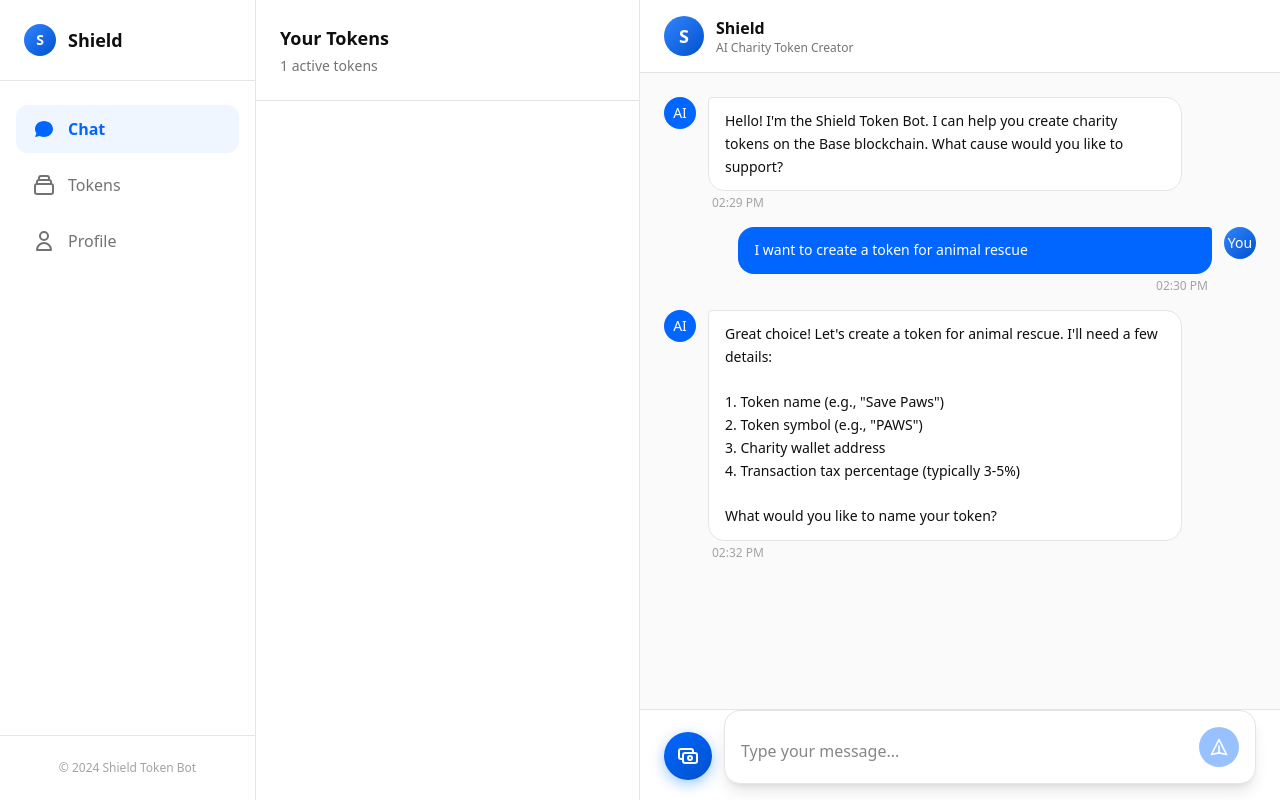
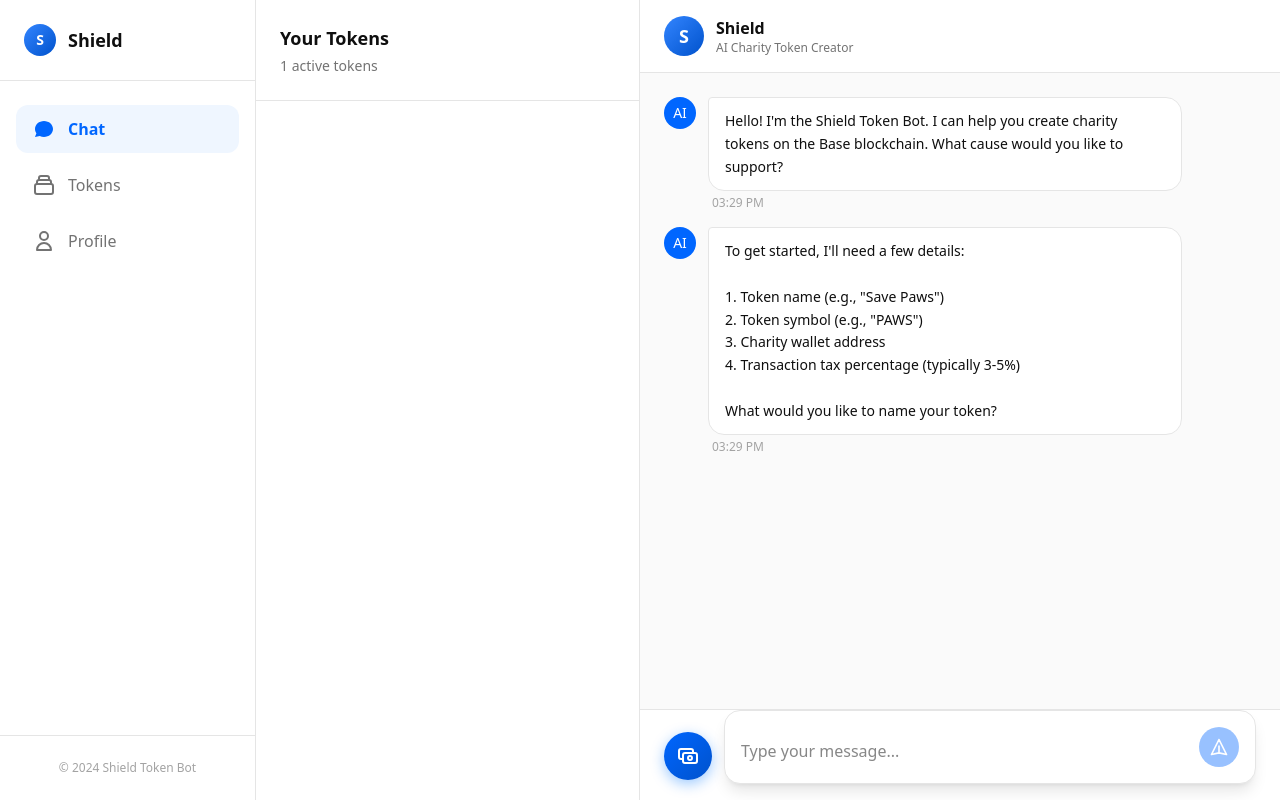
Before and after one commit to arewageek/shield-web, a Next.js app: page / in a window 1280 px wide. Built offline with nearby package versions, Linux system fonts and the light colour scheme.

Commit message:
feat: Implement staggered chat message animation and initial AI typing simulation with updated mock data.

```diff
--- a/src/app/page.tsx
+++ b/src/app/page.tsx
@@ -9,7 +9,7 @@ import { mockTokens, mockChatMessages } from '@/lib/mockData';
 import { ChatMessage as ChatMessageType } from '@/types';
 
 export default function Home() {
-  const [messages, setMessages] = useState<ChatMessageType[]>(mockChatMessages);
+  const [messages, setMessages] = useState<ChatMessageType[]>([]);
   const [isTyping, setIsTyping] = useState(false);
   const messagesEndRef = useRef<HTMLDivElement>(null);
   const [showTokens, setShowTokens] = useState(false);
@@ -23,6 +23,21 @@ export default function Home() {
   useEffect(() => {
     scrollToBottom();
   }, [messages, isTyping]);
+
+  useEffect(() => {
+    // Simulate initial AI typing
+    const timer = setTimeout(() => {
+      setIsTyping(true);
+
+      // Delay before showing messages
+      setTimeout(() => {
+        setMessages(mockChatMessages);
+        setIsTyping(false);
+      }, 1500);
+    }, 500); // Small delay before typing starts
+
+    return () => clearTimeout(timer);
+  }, []);
 
   const handleSendMessage = (content: string) => {
     // Add user message
@@ -169,8 +184,8 @@ export default function Home() {
             )}
 
             {/* Chat Messages */}
-            {messages.map((message) => (
-              <ChatMessage key={message.id} message={message} />
+            {messages.map((message, index) => (
+              <ChatMessage key={message.id} message={message} index={index} />
             ))}
 
             {/* Typing Indicator */}
--- a/src/components/ChatMessage.tsx
+++ b/src/components/ChatMessage.tsx
@@ -4,9 +4,10 @@ import { ChatMessage as ChatMessageType } from '@/types';
 
 interface ChatMessageProps {
     message: ChatMessageType;
+    index?: number;
 }
 
-export default function ChatMessage({ message }: ChatMessageProps) {
+export default function ChatMessage({ message, index = 0 }: ChatMessageProps) {
     const isUser = message.role === 'user';
 
     if (message.isTyping) {
@@ -29,13 +30,19 @@ export default function ChatMessage({ message }: ChatMessageProps) {
     }
 
     return (
-        <div className={`flex items-start gap-3 mb-4 animate-slide-up ${isUser ? 'flex-row-reverse' : ''}`}>
+        <div
+            className={`flex items-start gap-3 mb-4 animate-slide-up ${isUser ? 'flex-row-reverse' : ''}`}
+            style={{ animationDelay: `${index * 0.1}s`, animationFillMode: 'both' }}
+        >
             <div
                 className="w-8 h-8 rounded-full flex items-center justify-center text-white text-sm font-medium flex-shrink-0"
-                style={isUser
-                    ? { background: 'linear-gradient(135deg, var(--color-shield-blue-light) 0%, var(--color-shield-blue-dark) 100%)' }
-                    : { backgroundColor: 'var(--color-shield-blue)' }
-                }
+                style={{
+                    ...(isUser
+                        ? { background: 'linear-gradient(135deg, var(--color-shield-blue-light) 0%, var(--color-shield-blue-dark) 100%)' }
+                        : { backgroundColor: 'var(--color-shield-blue)' }
+                    ),
+                    animationDelay: `${index * 0.1}s`
+                }}
             >
                 {isUser ? 'You' : 'AI'}
             </div>
--- a/src/lib/mockData.ts
+++ b/src/lib/mockData.ts
@@ -23,19 +23,13 @@ export const mockChatMessages: ChatMessage[] = [
         id: '1',
         role: 'agent',
         content: 'Hello! I\'m the Shield Token Bot. I can help you create charity tokens on the Base blockchain. What cause would you like to support?',
-        timestamp: new Date(Date.now() - 3600000),
-    },
-    {
-        id: '2',
-        role: 'user',
-        content: 'I want to create a token for animal rescue',
-        timestamp: new Date(Date.now() - 3500000),
+        timestamp: new Date(Date.now()),
     },
     {
         id: '3',
         role: 'agent',
-        content: 'Great choice! Let\'s create a token for animal rescue. I\'ll need a few details:\n\n1. Token name (e.g., "Save Paws")\n2. Token symbol (e.g., "PAWS")\n3. Charity wallet address\n4. Transaction tax percentage (typically 3-5%)\n\nWhat would you like to name your token?',
-        timestamp: new Date(Date.now() - 3400000),
+        content: 'To get started, I\'ll need a few details:\n\n1. Token name (e.g., "Save Paws")\n2. Token symbol (e.g., "PAWS")\n3. Charity wallet address\n4. Transaction tax percentage (typically 3-5%)\n\nWhat would you like to name your token?',
+        timestamp: new Date(Date.now()),
     },
 ];
 
```
